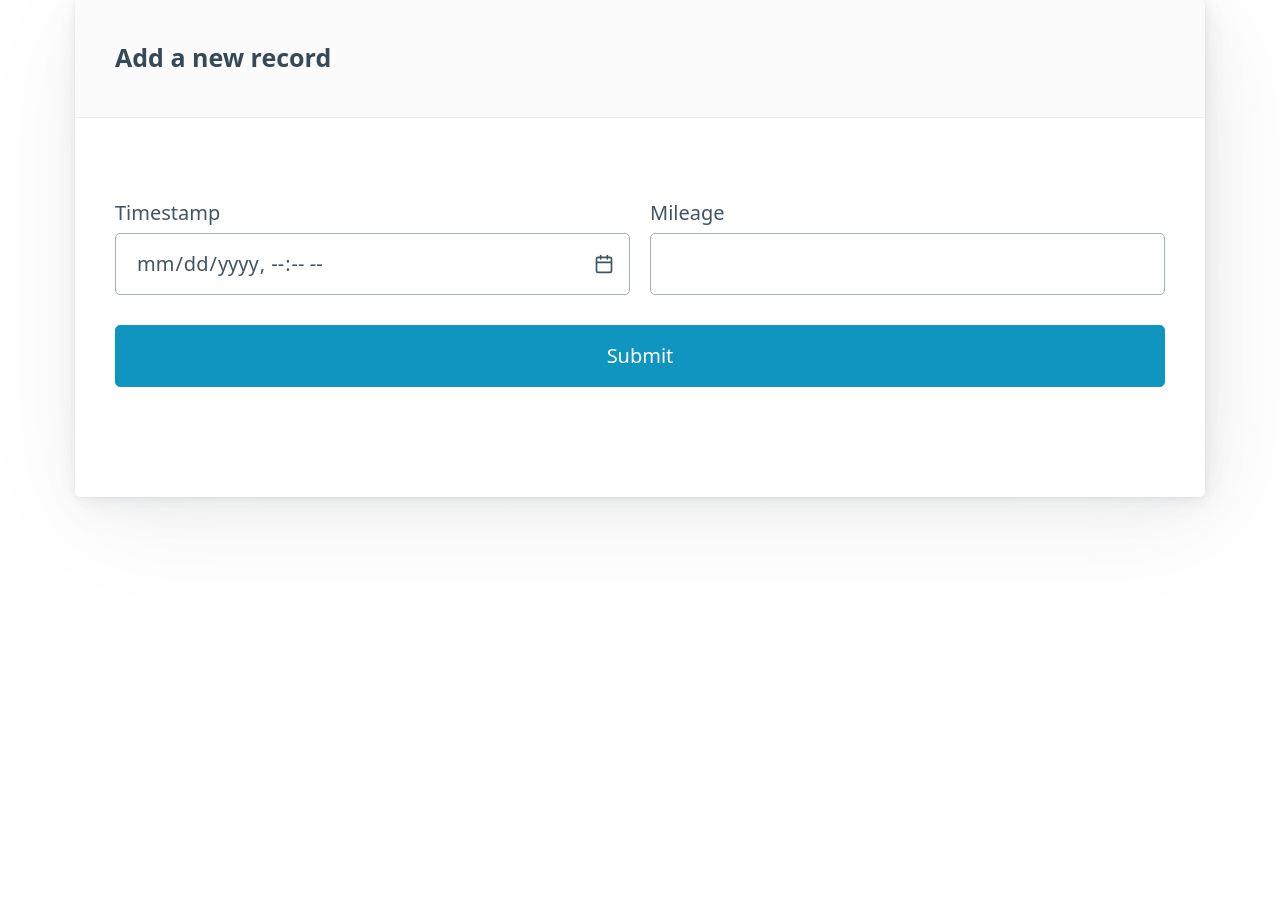
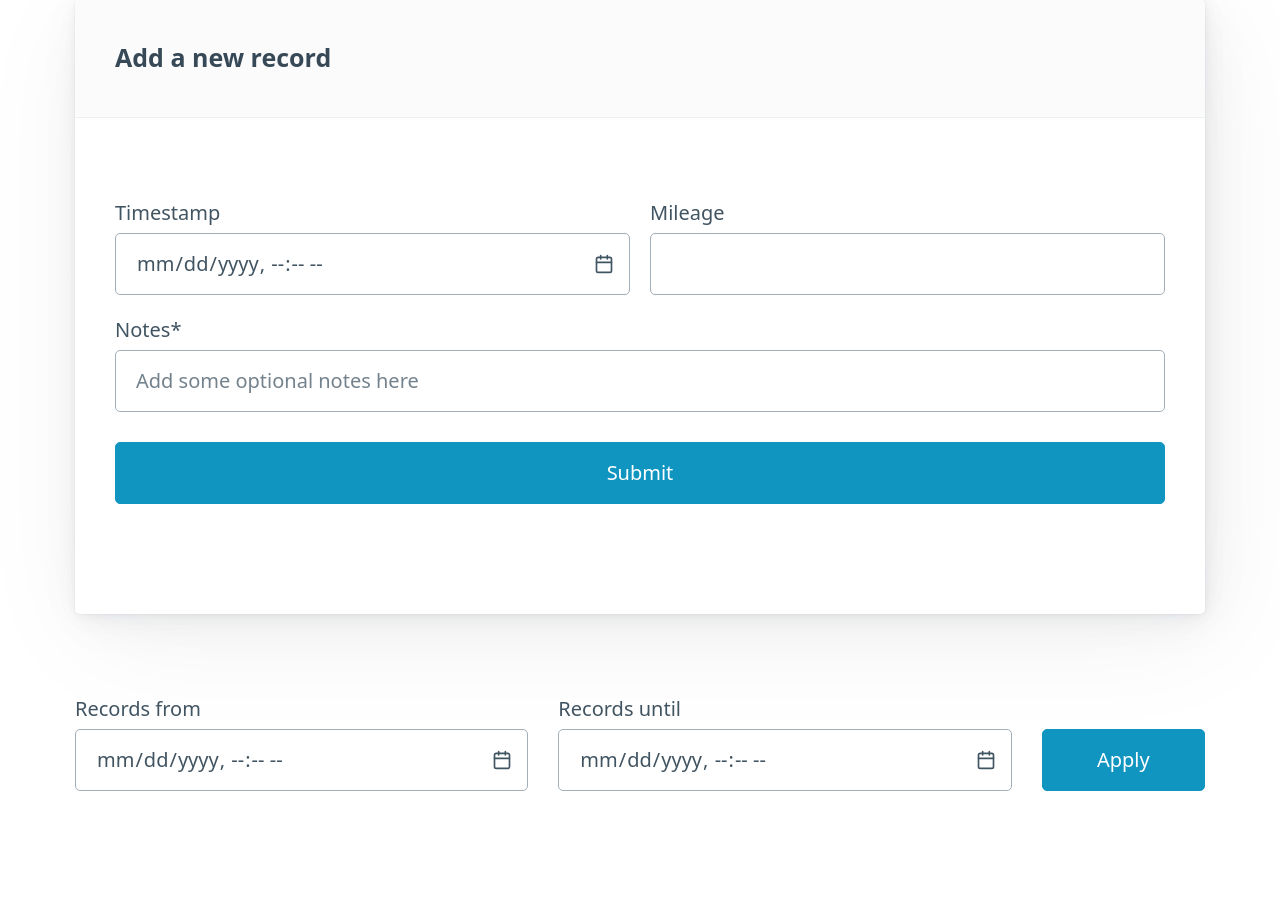
Before and after one commit to jakebrehm/manymiles, a Flask app: page /records in a window 1280 px wide. Shown: the part 233-1154 px from the top of the page. Before the commit the page ends 745 px from the top, so only its background shows below. Run offline with Flask 3, Linux system fonts and the light colour scheme; the visitor is signed in with stand-in values (Sample User, id 1); data that the repository does not hold is empty; some libraries are stand-ins or nearby versions.

Commit message:
Finished the main functionality of the records page

```diff
--- a/manymiles/blueprints/main/main.py
+++ b/manymiles/blueprints/main/main.py
@@ -1,8 +1,10 @@
-import pandas as pd
+import datetime as dt
+
 from flask import Blueprint, flash, render_template, redirect, request, session
 
 from ...extensions import db
 from ...models import Record
+from ...utilities import get_datetime_from_string, get_string_from_datetime
 
 
 blueprint_main = Blueprint(
@@ -31,8 +33,33 @@ def records(page_num: int, per_page: int) -> str:
     if not (user_id := session.get("user_id", None)):
         return redirect("/login")
 
+    # Get any optional filters
+    from_timestamp = request.args.get("from")
+    if from_timestamp:
+        from_timestamp = get_datetime_from_string(from_timestamp)
+    to_timestamp = request.args.get("to")
+    if to_timestamp:
+        to_timestamp = get_datetime_from_string(to_timestamp)
+
+    # Check if the "from" timestamp is before the "to" timestamp
+    if to_timestamp and from_timestamp and (from_timestamp > to_timestamp):
+        flash(
+            "The value of `Records from` must be before the value "
+            "of `Records until`."
+        )
+        return redirect("/records")
+
     # Paginate the records to display in a table
     filtered_records = Record.query.filter_by(user_id=user_id)
+    # Filter out records outside of the specified timeframe
+    if from_timestamp:
+        filtered_records = filtered_records.filter(
+            Record.recorded_datetime >= from_timestamp
+        )
+    if to_timestamp:
+        filtered_records = filtered_records.filter(
+            Record.recorded_datetime <= to_timestamp
+        )
     ordered_records = filtered_records.order_by(Record.mileage.desc())
     paginated_records = ordered_records.paginate(
         per_page=per_page,
@@ -44,9 +71,11 @@ def records(page_num: int, per_page: int) -> str:
     return render_template(
         "main/records.html",
         records=paginated_records,
+        to_timestamp=get_string_from_datetime(to_timestamp),
+        from_timestamp=get_string_from_datetime(from_timestamp),
     )
 
-@blueprint_main.route("/add_record", methods=["GET", "POST"])
+@blueprint_main.route("/record/add", methods=["GET", "POST"])
 def add_record() -> str:
     """Adds a record to the database."""
 
@@ -57,6 +86,7 @@ def add_record() -> str:
     # Get the relevant information from the form
     timestamp = request.form.get("timestamp")
     mileage = int(request.form.get("mileage"))
+    notes = request.form.get("notes")
 
     # Check if any of the required values are blank
     if any(value is None for value in [timestamp, mileage]):
@@ -78,7 +108,7 @@ def add_record() -> str:
         user_id=user_id,
         mileage=mileage,
         recorded_datetime=timestamp,
-        notes=None,
+        notes=notes,
     ))
     db.session.commit()
 
--- a/manymiles/blueprints/main/templates/main/records.html
+++ b/manymiles/blueprints/main/templates/main/records.html
@@ -15,7 +15,7 @@
             <header class="thin-card">
                 <h4 class="no-bottom-margin">Add a new record</h4>
             </header>
-            <form method="post" action="/add_record">
+            <form method="post" action="/record/add">
                 <div class="grid">
                     <div>
                         <label class="no-bottom-margin" for="timestamp">Timestamp
@@ -28,9 +28,30 @@
                         </label>
                     </div>
                 </div>
+                <label class="no-bottom-margin" for="notes">Notes*
+                    <input class="no-bottom-margin" type="text" id="notes" placeholder="Add some optional notes here" aria-label="Notes" name="notes">
+                </label>
                 <button class="no-bottom-margin" style="margin-top: 10px;">Submit</button>
             </form>
         </article>
+
+        <form>
+            <div class="row">
+                <div class="col-md-4 col-lg-5">
+                    <label class="no-bottom-margin" for="timestamp">Records from
+                        <input class="no-bottom-margin" type="datetime-local" id="timestamp" aria-label="Timestamp From" name="from" value="{{ from_timestamp }}">
+                    </label>
+                </div>
+                <div class="col-md-4 col-lg-5">
+                    <label class="no-bottom-margin" for="timestamp">Records until
+                        <input class="no-bottom-margin" type="datetime-local" id="timestamp" aria-label="Timestamp To" name="to" value="{{ to_timestamp }}">
+                    </label>
+                </div>
+                <div class="col-md-4 col-lg-2" style="align-self: end !important">
+                    <button>Apply</button>
+                </div>
+            </div>
+        </form>
 
         {% if records.items %}
         <div class="container">
@@ -40,7 +61,6 @@
                     <th style="width: 15%;">Time</th>
                     <th style="width: 15%;">Mileage</th>
                     <th style="width: 42%;" class="desktop-only">Notes</th>
-                    <!-- <th></th> -->
                     <th style="width: 13%;"></th>
                 </thead>
             {% for record in records.items %}
@@ -63,26 +83,28 @@
 
             <div class="row">
                 <div class="col-sm-8" style="align-self: center !important">
+                    {% if records.prev_num or records.next_num %}
                     <div class="desktop-only">
                     Page {{ records.page }} of {{ records.pages }}:
                     {% for page in records.iter_pages(left_edge=2, right_edge=2, left_current=2, right_current=2) %}
                         {% if page %}
-                        <a href="{{ url_for('main.records', page_num=page, per_page=records.per_page) }}" style="padding: 5px;">{{page}}</a>
+                        <a href="{{ url_for('main.records', page_num=page, per_page=records.per_page, from=from_timestamp, to=to_timestamp) }}" style="padding: 5px;">{{page}}</a>
                         {% else %}
                         ...
                         {% endif %}
                     {% endfor %}
                     </div>
+                    {% endif %}
                 </div>
                 <div class="col-sm-4">
                     <div style="float: right !important;">
                         {% if records.prev_num %}
-                        <a href="{{ url_for('main.records', page_num=records.prev_num, per_page=records.per_page) }}" role="button" class="secondary pagination-button">
+                        <a href="{{ url_for('main.records', page_num=records.prev_num, per_page=records.per_page, from=from_timestamp, to=to_timestamp) }}" role="button" class="secondary pagination-button">
                             <i class="fa fa-arrow-left" aria-hidden="true"></i>
                         </a>
                         {% endif %}
                         {% if records.next_num %}
-                        <a href="{{ url_for('main.records', page_num=records.next_num, per_page=records.per_page) }}" role="button" class="pagination-button">
+                        <a href="{{ url_for('main.records', page_num=records.next_num, per_page=records.per_page, from=from_timestamp, to=to_timestamp) }}" role="button" class="pagination-button">
                             <i class="fa fa-arrow-right" aria-hidden="true"></i>
                         </a>
                         {% endif %}
--- a/manymiles/utilities.py
+++ b/manymiles/utilities.py
@@ -121,3 +121,39 @@ def is_valid_password(password: str) -> bool:
 
     expression = r"^(?=.*[a-z])(?=.*[A-Z])(?=.*\d)(?=.*[\W_])[A-Za-z\d\W_]{7,}$"
     return bool(re.match(expression, password))
+
+
+def get_datetime_from_string(
+    string: Optional[str],
+    format: Optional[str] = None,
+) -> dt.datetime:
+    """Converts a datetime string of the given format to a datetime object."""
+
+    # Set a default format if one is not provided
+    if format is None:
+        format = r"%Y-%m-%dT%H:%M"
+
+    # If the string input is not valid, pass it through
+    if not string:
+        return string
+
+    # Otherwise, convert to a datetime object and return
+    return dt.datetime.strptime(string, format)
+
+
+def get_string_from_datetime(
+    timestamp: Optional[dt.datetime],
+    format: Optional[str] = None,
+) -> dt.datetime:
+    """Converts a datetime object to a datetime string with a given format."""
+
+    # Set a default format if one is not provided
+    if format is None:
+        format = r"%Y-%m-%dT%H:%M"
+
+    # If the string input is not valid, pass it through
+    if not timestamp:
+        return timestamp
+
+    # Otherwise, convert to a datetime object and return
+    return timestamp.strftime(format)
```
